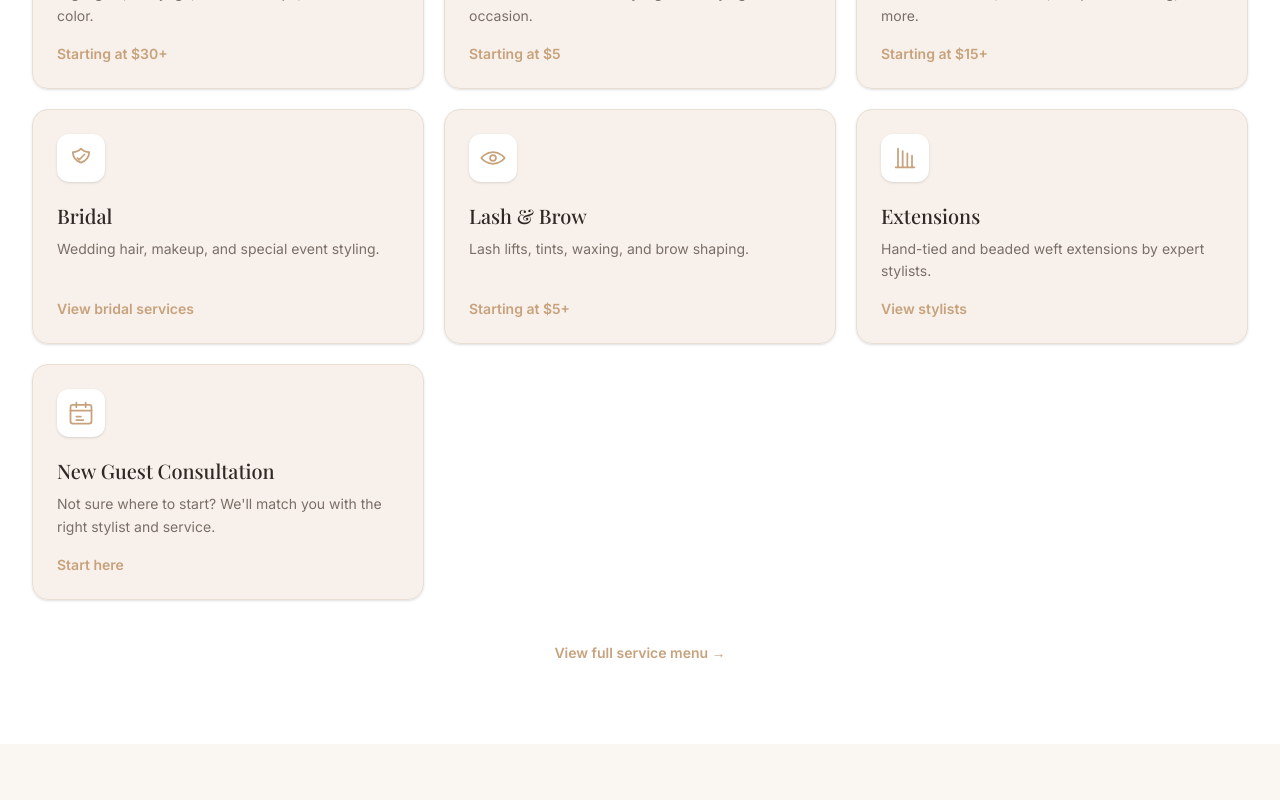
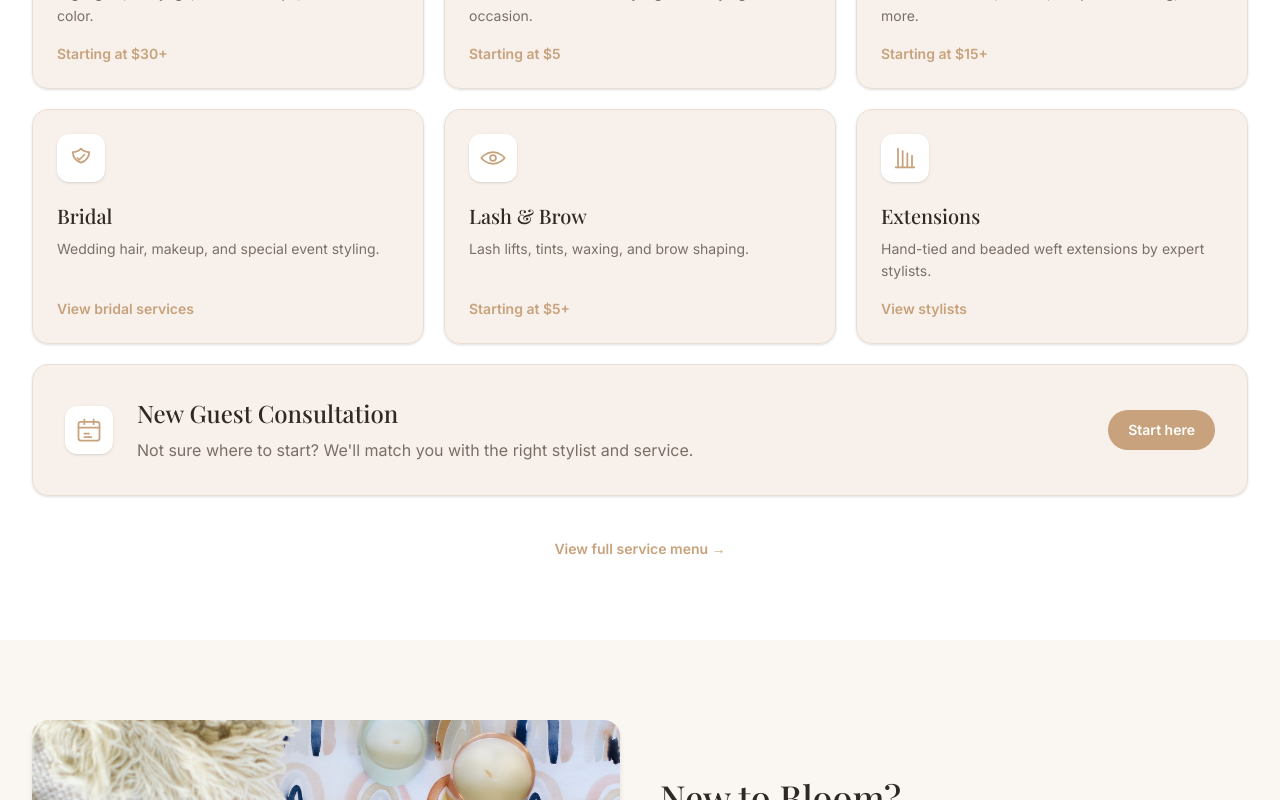
Before and after one commit to darnold5000/bloomstudiosalon, a Next.js app: page / in a window 1280 px wide. Shown: the part 1597-2397 px from the top of the page. Built offline with nearby package versions, Linux system fonts and the light colour scheme; a web font is replaced by a local one.

Commit message:
services update

```diff
--- a/src/app/page.tsx
+++ b/src/app/page.tsx
@@ -1,11 +1,10 @@
 import Hero from "@/components/Hero";
-import ServiceIconCard from "@/components/ServiceIconCard";
+import ServiceCategoryGrid from "@/components/ServiceCategoryGrid";
 import CTASection from "@/components/CTASection";
 import StylistCard from "@/components/StylistCard";
 import Link from "next/link";
 import Image from "next/image";
 import { siteInfo, studioAmenities, testimonials } from "@/data/site";
-import { serviceCategoryPreviews } from "@/data/services";
 import { stylists } from "@/data/stylists";
 
 export default function HomePage() {
@@ -41,10 +40,8 @@ export default function HomePage() {
               Thoughtful color, cuts, treatments, and special occasion styling — tailored to you.
             </p>
           </div>
-          <div className="mt-12 grid gap-5 sm:grid-cols-2 lg:grid-cols-3">
-            {serviceCategoryPreviews.map((category) => (
-              <ServiceIconCard key={category.title} {...category} />
-            ))}
+          <div className="mt-12">
+            <ServiceCategoryGrid />
           </div>
           <div className="mt-10 text-center">
             <Link
--- a/src/app/services/page.tsx
+++ b/src/app/services/page.tsx
@@ -1,13 +1,9 @@
 import type { Metadata } from "next";
 import PageHeader from "@/components/PageHeader";
-import ServiceIconCard from "@/components/ServiceIconCard";
+import ServiceCategoryGrid from "@/components/ServiceCategoryGrid";
 import ServiceAccordion from "@/components/ServiceAccordion";
 import CTASection from "@/components/CTASection";
-import {
-  serviceCategories,
-  serviceCategoryPreviews,
-  servicesIntro,
-} from "@/data/services";
+import { serviceCategories, servicesIntro } from "@/data/services";
 import { siteInfo } from "@/data/site";
 
 export const metadata: Metadata = {
@@ -34,10 +30,8 @@ export default function ServicesPage() {
               Browse by category, then explore full pricing in the menu below.
             </p>
           </div>
-          <div className="mt-10 grid gap-5 sm:grid-cols-2 lg:grid-cols-3 xl:grid-cols-4">
-            {serviceCategoryPreviews.map((category) => (
-              <ServiceIconCard key={category.title} {...category} />
-            ))}
+          <div className="mt-10">
+            <ServiceCategoryGrid />
           </div>
         </div>
       </section>
--- /dev/null
+++ b/src/components/ServiceCategoryGrid.tsx
@@ -0,0 +1,19 @@
+import ServiceIconCard from "@/components/ServiceIconCard";
+import ServiceConsultationBanner from "@/components/ServiceConsultationBanner";
+import {
+  newGuestConsultationPreview,
+  serviceCategoryPreviews,
+} from "@/data/services";
+
+export default function ServiceCategoryGrid() {
+  return (
+    <div>
+      <div className="grid gap-5 sm:grid-cols-2 lg:grid-cols-3">
+        {serviceCategoryPreviews.map((category) => (
+          <ServiceIconCard key={category.title} {...category} />
+        ))}
+      </div>
+      <ServiceConsultationBanner {...newGuestConsultationPreview} />
+    </div>
+  );
+}
--- /dev/null
+++ b/src/components/ServiceConsultationBanner.tsx
@@ -0,0 +1,34 @@
+import Link from "next/link";
+import { ServiceIcon } from "@/components/ServiceIcons";
+
+type ServiceConsultationBannerProps = {
+  title: string;
+  description: string;
+  priceNote: string;
+  href: string;
+};
+
+export default function ServiceConsultationBanner({
+  title,
+  description,
+  priceNote,
+  href,
+}: ServiceConsultationBannerProps) {
+  return (
+    <Link
+      href={href}
+      className="group mt-5 flex flex-col items-start gap-5 rounded-2xl border border-border bg-accent-soft/35 p-6 shadow-sm transition duration-300 hover:-translate-y-0.5 hover:border-accent/40 hover:bg-accent-soft/55 hover:shadow-md sm:flex-row sm:items-center sm:gap-6 sm:p-8"
+    >
+      <span className="flex h-12 w-12 shrink-0 items-center justify-center rounded-xl bg-surface text-accent shadow-sm transition group-hover:bg-accent group-hover:text-white">
+        <ServiceIcon name="consultation" />
+      </span>
+      <div className="flex-1">
+        <h3 className="font-serif text-xl font-medium text-text sm:text-2xl">{title}</h3>
+        <p className="mt-2 text-sm leading-relaxed text-muted sm:text-base">{description}</p>
+      </div>
+      <span className="shrink-0 rounded-full bg-accent px-5 py-2.5 text-sm font-semibold text-white transition group-hover:bg-accent/90">
+        {priceNote}
+      </span>
+    </Link>
+  );
+}
--- a/src/data/services.ts
+++ b/src/data/services.ts
@@ -130,11 +130,12 @@ export const serviceCategoryPreviews = [
     icon: "extensions" as const,
     href: "/stylists",
   },
-  {
-    title: "New Guest Consultation",
-    description: "Not sure where to start? We'll match you with the right stylist and service.",
-    priceNote: "Start here",
-    icon: "consultation" as const,
-    href: "/new-guest",
-  },
 ];
+
+export const newGuestConsultationPreview = {
+  title: "New Guest Consultation",
+  description:
+    "Not sure where to start? We'll match you with the right stylist and service.",
+  priceNote: "Start here",
+  href: "/new-guest",
+};
```
